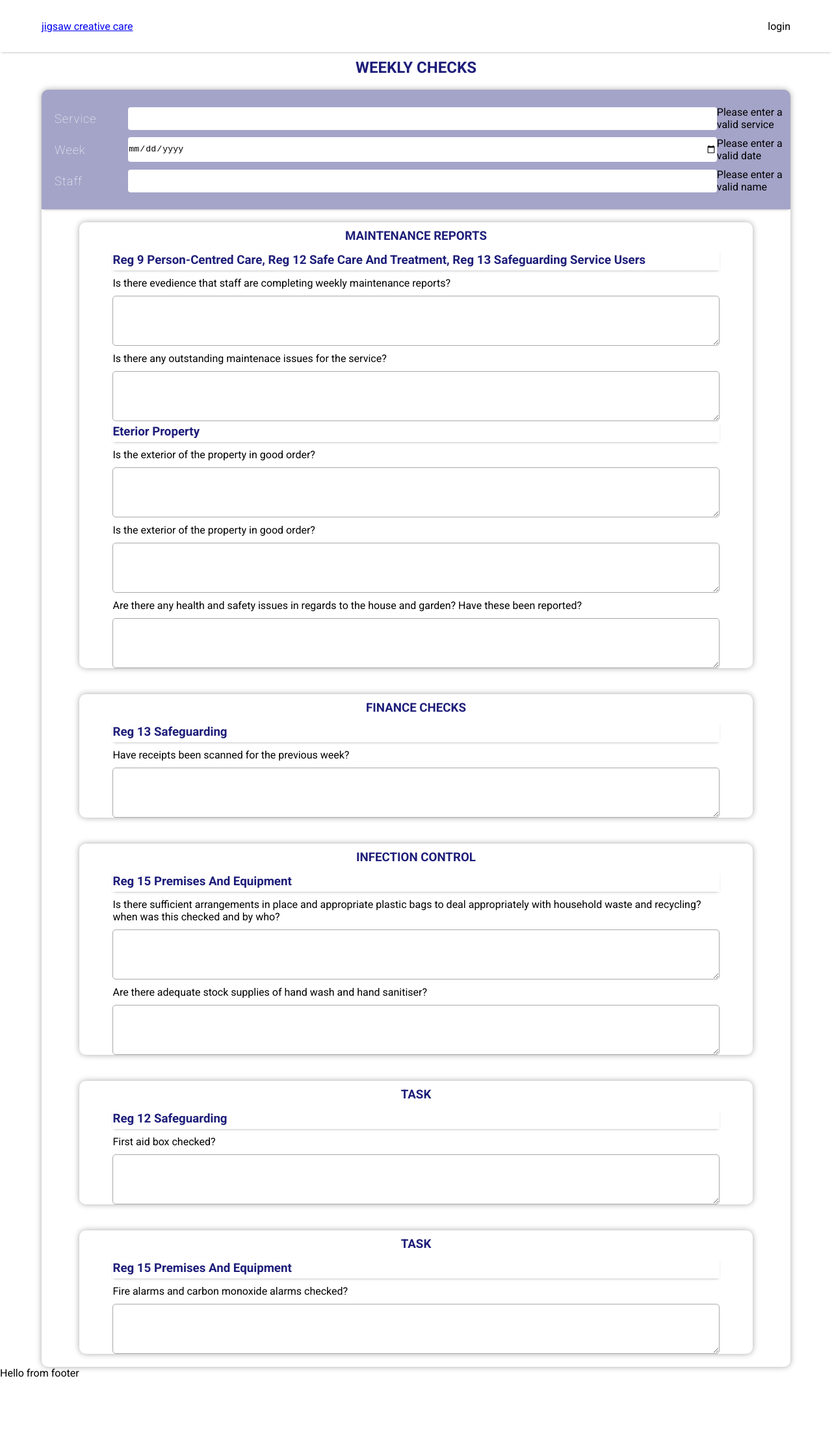
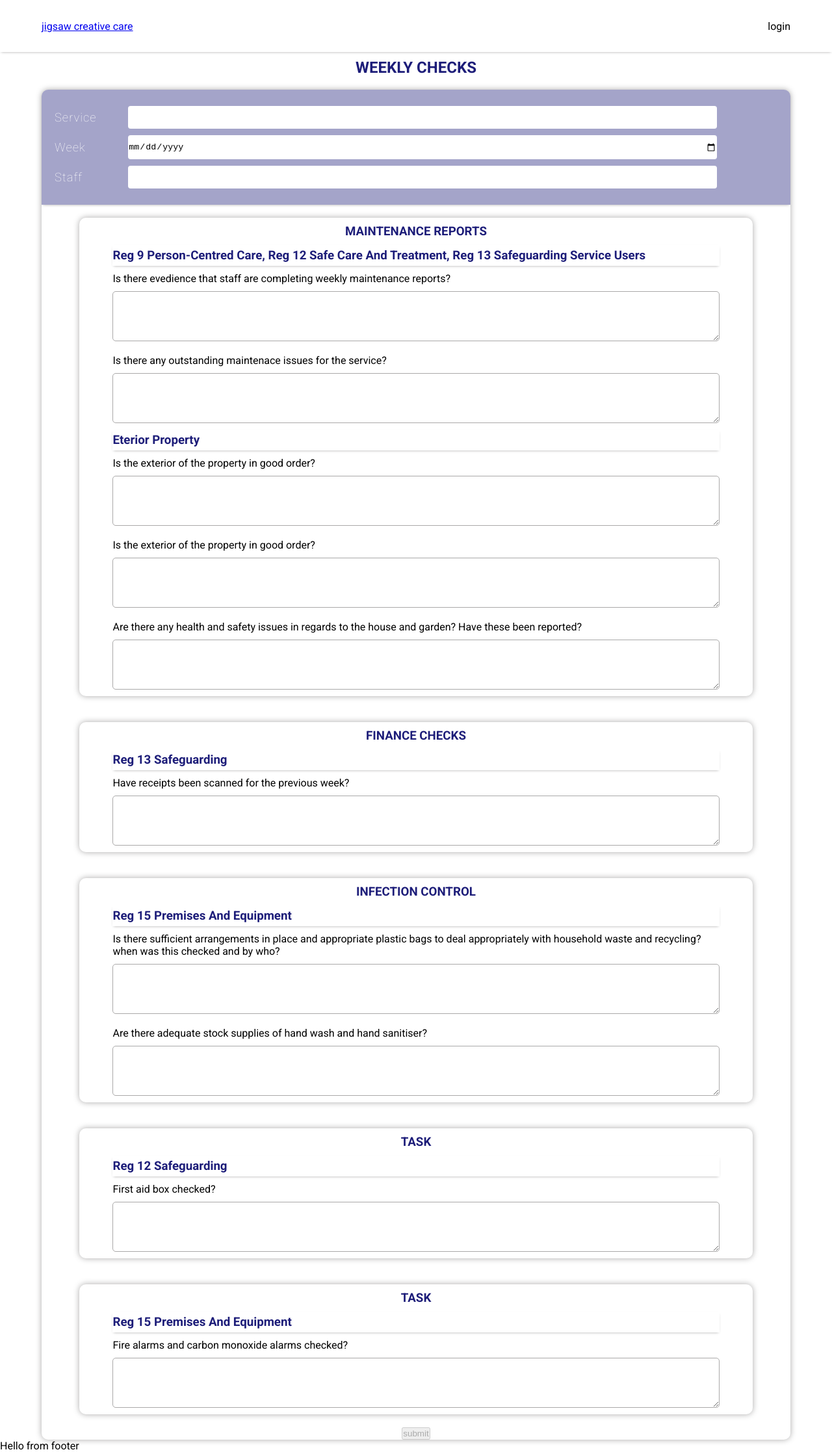
Before and after one commit to Milad64sh/handover-app, a React (Create React App) app: page /weekly-handover in a window 1280 px wide. Shown: the whole page at 65% size. Before the commit the page ends 2122 px from the top, so only its background shows below. Built offline with nearby package versions, Linux system fonts and the light colour scheme.

Commit message:
form and input handling

```diff
--- a/src/App.js
+++ b/src/App.js
@@ -13,6 +13,7 @@ import WeeklyForm from './places/pages/WeeklyForm.jsx';
 import MonthlyForm from './places/pages/MonthlyForm.jsx';
 import Footer from './places/components/Footer.jsx';
 import Users from './user/components/pages/Users.js';
+import UpdateWeeklyForm from './places/pages/UpdateWeeklyForm.jsx';
 
 function App() {
   return (
@@ -23,6 +24,10 @@ function App() {
         <Route path='/home' element={<Home />} />
         <Route path='/daily-handover' element={<DailyForm />} />
         <Route path='/weekly-handover' element={<WeeklyForm />} />
+        <Route
+          path='/weekly-handover/:weeklyHandoverId'
+          element={<UpdateWeeklyForm />}
+        />
         <Route path='/monthly-handover' element={<MonthlyForm />} />
         <Route path='*' element={<Navigate to='/' replace />} />
       </Routes>
--- a/src/places/pages/WeeklyForm.jsx
+++ b/src/places/pages/WeeklyForm.jsx
@@ -1,42 +1,117 @@
-import React from 'react';
+import React, { useCallback, useReducer } from 'react';
 
 import Input from '../../shared/components/formElements/Input';
+import {
+  VALIDATOR_MINLENGTH,
+  VALIDATOR_REQUIRE,
+} from '../../shared/util/validators';
+import Textarea from '../../shared/components/formElements/Textarea';
+import { useForm } from '../../shared/hooks/form-hook';
 import styles from './weeklyForm.module.scss';
-import Textarea from '../../shared/components/formElements/Textarea';
 
 const WeeklyForm = () => {
+  const [formState, inputHandler] = useForm({
+    service: {
+      value: '',
+      isValid: false,
+    },
+    week: {
+      value: '',
+      isValid: false,
+    },
+    staff: {
+      value: '',
+      isValid: false,
+    },
+    question_1: {
+      value: '',
+      isValid: false,
+    },
+    question_2: {
+      value: '',
+      isValid: false,
+    },
+    question_3: {
+      value: '',
+      isValid: false,
+    },
+    question_4: {
+      value: '',
+      isValid: false,
+    },
+    question_5: {
+      value: '',
+      isValid: false,
+    },
+    question_6: {
+      value: '',
+      isValid: false,
+    },
+    question_7: {
+      value: '',
+      isValid: false,
+    },
+    question_8: {
+      value: '',
+      isValid: false,
+    },
+    question_9: {
+      value: '',
+      isValid: false,
+    },
+    question_10: {
+      value: '',
+      isValid: false,
+    },
+  });
+
+  const formSubmitHandler = (event) => {
+    event.preventDefault();
+    console.log(formState.inputs);
+  };
+
   return (
     <div className={styles.container}>
       <div className={styles.container__title}>
         <h2>weekly checks</h2>
       </div>
-      <form action='' className={styles.container__form}>
+      <form
+        action=''
+        className={styles.container__form}
+        onSubmit={formSubmitHandler}
+      >
         <div className={styles.container__form__general}>
           <div className={styles.container__form__general__item}>
             <Input
+              id='service'
               element='input'
               type='text'
               label='Service'
-              validators={[]}
-              errorText='Please enter a valid service'
+              validators={[VALIDATOR_REQUIRE()]}
+              // errorText='Please enter a valid service'
+              onInput={inputHandler}
             />
           </div>
           <div className={styles.container__form__general__item}>
             <Input
+              id='week'
               element='input'
               type='date'
               label='Week'
-              validators={[]}
-              errorText='Please enter a valid date'
+              validators={[VALIDATOR_REQUIRE()]}
+              // errorText='Please enter a valid date'
+              onInput={inputHandler}
             />
           </div>
           <div className={styles.container__form__general__item}>
             <Input
+              id='staff'
               element='input'
               type='text'
               label='Staff'
-              validators={[]}
-              errorText='Please enter a valid name'
+              validators={[VALIDATOR_REQUIRE()]}
+              // errorText='Please enter a valid name'
+              onInput={inputHandler}
             />
           </div>
         </div>
@@ -63,16 +138,24 @@ const WeeklyForm = () => {
               </div>
 
               <Textarea
+                id='question_1'
                 element='textarea'
                 type='text'
+                validators={[VALIDATOR_MINLENGTH(10)]}
+                onInput={inputHandler}
                 label='Is there evedience that staff are completing weekly
                   maintenance reports?'
+                // errorText='Please explain in more detail'
               />
 
               <Textarea
+                id='question_2'
                 element='textarea'
                 type='text'
+                validators={[VALIDATOR_MINLENGTH(10)]}
+                onInput={inputHandler}
                 label='Is there any outstanding maintenace issues for the service?'
+                // errorText='Please explain in more detail'
               />
             </div>
             <div
@@ -89,21 +172,33 @@ const WeeklyForm = () => {
               </div>
 
               <Textarea
+                id='question_3'
                 element='textarea'
                 type='text'
+                validators={[VALIDATOR_MINLENGTH(10)]}
+                onInput={inputHandler}
                 label='Is the exterior of the property in good order?'
+                // errorText='Please explain in more detail'
               />
 
               <Textarea
+                id='question_4'
                 element='textarea'
                 type='text'
+                validators={[VALIDATOR_MINLENGTH(10)]}
+                onInput={inputHandler}
                 label='Is the exterior of the property in good order?'
+                // errorText='Please explain in more detail'
               />
               <Textarea
+                id='question_5'
                 element='textarea'
                 type='text'
+                validators={[VALIDATOR_MINLENGTH(10)]}
+                onInput={inputHandler}
                 label='Are there any health and safety issues in regards to the house
                   and garden? Have these been reported?'
+                // errorText='Please explain in more detail'
               />
             </div>
           </div>
@@ -128,9 +223,13 @@ const WeeklyForm = () => {
                 <h3>Reg 13 Safeguarding</h3>
               </div>
               <Textarea
+                id='question_6'
                 element='textarea'
                 type='text'
+                validators={[VALIDATOR_MINLENGTH(10)]}
+                onInput={inputHandler}
                 label='Have receipts been scanned for the previous week?'
+                // errorText='Please explain in more detail'
               />
             </div>
           </div>
@@ -155,17 +254,25 @@ const WeeklyForm = () => {
                 <h3>Reg 15 premises and equipment</h3>
               </div>
               <Textarea
+                id='question_7'
                 element='textarea'
                 type='text'
+                validators={[VALIDATOR_MINLENGTH(10)]}
+                onInput={inputHandler}
                 label='Is there sufficient arrangements in place and appropriate
                   plastic bags to deal appropriately with household waste and
                   recycling? when was this checked and by who?'
+                // errorText='Please explain in more detail'
               />
               <Textarea
+                id='question_8'
                 element='textarea'
                 type='text'
+                validators={[VALIDATOR_MINLENGTH(10)]}
+                onInput={inputHandler}
                 label='Are there adequate stock supplies of hand wash and hand
                   sanitiser?'
+                // errorText='Please explain in more detail'
               />
             </div>
           </div>
@@ -190,9 +297,13 @@ const WeeklyForm = () => {
                 <h3>Reg 12 Safeguarding</h3>
               </div>
               <Textarea
+                id='question_9'
                 element='textarea'
                 type='text'
+                validators={[VALIDATOR_MINLENGTH(10)]}
+                onInput={inputHandler}
                 label='First aid box checked?'
+                // errorText='Please explain in more detail'
               />
             </div>
           </div>
@@ -217,13 +328,20 @@ const WeeklyForm = () => {
                 <h3>Reg 15 Premises and equipment</h3>
               </div>
               <Textarea
+                id='question_10'
                 element='textarea'
                 type='text'
+                validators={[VALIDATOR_MINLENGTH(10)]}
+                onInput={inputHandler}
                 label='Fire alarms and carbon monoxide alarms checked?'
+                // errorText='Please explain in more detail'
               />
             </div>
           </div>
         </div>
+        <button type='submit' disabled={!formState.isValid}>
+          submit
+        </button>
       </form>
     </div>
   );
--- a/src/shared/components/formElements/Input.jsx
+++ b/src/shared/components/formElements/Input.jsx
@@ -1,5 +1,6 @@
-import React, { useReducer } from 'react';
+import React, { useEffect, useReducer } from 'react';
 
+import { validate } from '../../util/validators';
 import styles from './input.module.scss';
 
 const inputReducer = (state, action) => {
@@ -8,8 +9,14 @@ const inputReducer = (state, action) => {
       return {
         ...state,
         value: action.val,
-        isValid: true,
+        isValid: validate(action.val, action.validators),
       };
+    case 'TOUCH': {
+      return {
+        ...state,
+        isTouched: true,
+      };
+    }
     default:
       return state;
   }
@@ -17,24 +24,45 @@ const inputReducer = (state, action) => {
 
 const Input = (props) => {
   const [inputState, dispatch] = useReducer(inputReducer, {
-    value: '',
+    value: props.value || '',
     isValid: false,
+    isTouched: props.valid || false,
   });
+
+  const { id, onInput } = props;
+  const { value, isValid } = inputState;
+
+  useEffect(() => {
+    props.onInput(id, value, isValid);
+  }, [id, value, isValid, onInput]);
   const changeHandler = (event) => {
-    dispatch({ type: 'CHANGE', val: event.target.value });
+    dispatch({
+      type: 'CHANGE',
+      val: event.target.value,
+      validators: props.validators,
+    });
   };
+
+  // const touchHandler = () => {
+  //   dispatch({
+  //     type: 'TOUCH',
+  //   });
+  // };
   const element = props.element === 'input' && (
     <input
       id={props.id}
       type={props.type}
       placeholder={props.placeholder}
       onChange={changeHandler}
+      // onBlur={touchHandler}
       value={inputState.value}
     />
   );
   return (
     <div
-      className={`${styles.container} ${!inputState.isValid && styles.invalid}`}
+      className={`${styles.container} ${
+        !inputState.isValid && inputState.isTouched && styles.invalid
+      }`}
     >
       <label htmlFor={props.id}>{props.label}</label>
       {element}
--- a/src/shared/components/formElements/Textarea.jsx
+++ b/src/shared/components/formElements/Textarea.jsx
@@ -1,4 +1,6 @@
-import React, { useReducer } from 'react';
+import React, { useReducer, useEffect } from 'react';
+
+import { validate } from '../../util/validators';
 import styles from './textarea.module.scss';
 
 const inputReducer = (state, action) => {
@@ -7,8 +9,15 @@ const inputReducer = (state, action) => {
       return {
         ...state,
         value: action.val,
-        isValid: true,
+        isValid: validate(action.val, action.validators),
       };
+    case 'TOUCH': {
+      return {
+        ...state,
+        isTouched: true,
+      };
+    }
+
     default:
       return state;
   }
@@ -18,22 +27,47 @@ const Textarea = (props) => {
   const [inputState, dispatch] = useReducer(inputReducer, {
     value: '',
     isValid: false,
+    isTouched: false,
   });
+
+  const { id, onInput } = props;
+  const { value, isValid } = inputState;
+
+  useEffect(() => {
+    props.onInput(id, value, isValid);
+  }, [id, value, isValid, onInput]);
+
   const changeHandler = (event) => {
-    dispatch({ type: 'CHANGE', val: event.target.value });
+    dispatch({
+      type: 'CHANGE',
+      val: event.target.value,
+      validators: props.validators,
+    });
   };
+  // VALIDATE INPUT ON SUBMIT
+  // const touchHandler = () => {
+  //   dispatch({
+  //     type: 'TOUCH',
+  //   });
+  // };
+
   const element = props.element === 'textarea' && (
     <textarea
       id={props.id}
       rows={props.rows || 5}
       columns={props.column || 30}
       onChange={changeHandler}
+      // onBlur={touchHandler}
       value={inputState.value}
     />
   );
 
   return (
-    <div className={`${styles.container}`}>
+    <div
+      className={`${styles.container} ${
+        !inputState.isValid && inputState.isTouched && styles.invalid
+      }`}
+    >
       <label htmlFor={props.id}>{props.label}</label>
       {element}
     </div>
--- a/src/shared/components/formElements/textarea.module.scss
+++ b/src/shared/components/formElements/textarea.module.scss
@@ -15,4 +15,10 @@
     border: 1px solid $--light-grey;
     width: 100%;
   }
+  textarea:last-child {
+    margin-bottom: 10px;
+  }
+  .inValid {
+    border: 1px solid red;
+  }
 }
--- /dev/null
+++ b/src/shared/hooks/form-hook.jsx
@@ -0,0 +1,42 @@
+import { useCallback, useReducer } from 'react';
+
+const formReducer = (state, action) => {
+  switch (action.type) {
+    case 'INPUT_CHANGE':
+      let formIsValid = true;
+      for (const inputId in state.inputs) {
+        if (inputId === action.inputId) {
+          formIsValid = formIsValid && action.isValid;
+        } else {
+          formIsValid = formIsValid && state.inputs[inputId].isValid;
+        }
+      }
+      return {
+        ...state,
+        inputs: {
+          ...state.inputs,
+          [action.inputId]: { value: action.value, isValid: action.isValid },
+        },
+        isValid: formIsValid,
+      };
+
+    default:
+      return state;
+  }
+};
+
+export const useForm = (initialInputs, initialFormValidity) => {
+  const [formState, dispatch] = useReducer(formReducer, {
+    inputs: initialInputs,
+    isValid: initialFormValidity,
+  });
+  const inputHandler = useCallback((id, value, isValid) => {
+    dispatch({
+      type: 'INPUT_CHANGE',
+      value: value,
+      isValid: isValid,
+      inputId: id,
+    });
+  }, []);
+  return [formState, inputHandler];
+};
--- /dev/null
+++ b/src/shared/util/validators.js
@@ -0,0 +1,46 @@
+const VALIDATOR_TYPE_REQUIRE = 'REQUIRE';
+const VALIDATOR_TYPE_MINLENGTH = 'MINLENGTH';
+const VALIDATOR_TYPE_MAXLENGTH = 'MAXLENGTH';
+const VALIDATOR_TYPE_MIN = 'MIN';
+const VALIDATOR_TYPE_MAX = 'MAX';
+const VALIDATOR_TYPE_EMAIL = 'EMAIL';
+const VALIDATOR_TYPE_FILE = 'FILE';
+
+export const VALIDATOR_REQUIRE = () => ({ type: VALIDATOR_TYPE_REQUIRE });
+export const VALIDATOR_FILE = () => ({ type: VALIDATOR_TYPE_FILE });
+export const VALIDATOR_MINLENGTH = val => ({
+  type: VALIDATOR_TYPE_MINLENGTH,
+  val: val
+});
+export const VALIDATOR_MAXLENGTH = val => ({
+  type: VALIDATOR_TYPE_MAXLENGTH,
+  val: val
+});
+export const VALIDATOR_MIN = val => ({ type: VALIDATOR_TYPE_MIN, val: val });
+export const VALIDATOR_MAX = val => ({ type: VALIDATOR_TYPE_MAX, val: val });
+export const VALIDATOR_EMAIL = () => ({ type: VALIDATOR_TYPE_EMAIL });
+
+export const validate = (value, validators) => {
+  let isValid = true;
+  for (const validator of validators) {
+    if (validator.type === VALIDATOR_TYPE_REQUIRE) {
+      isValid = isValid && value.trim().length > 0;
+    }
+    if (validator.type === VALIDATOR_TYPE_MINLENGTH) {
+      isValid = isValid && value.trim().length >= validator.val;
+    }
+    if (validator.type === VALIDATOR_TYPE_MAXLENGTH) {
+      isValid = isValid && value.trim().length <= validator.val;
+    }
+    if (validator.type === VALIDATOR_TYPE_MIN) {
+      isValid = isValid && +value >= validator.val;
+    }
+    if (validator.type === VALIDATOR_TYPE_MAX) {
+      isValid = isValid && +value <= validator.val;
+    }
+    if (validator.type === VALIDATOR_TYPE_EMAIL) {
+      isValid = isValid && /^\S+@\S+\.\S+$/.test(value);
+    }
+  }
+  return isValid;
+};
```
Also changed, not shown: src/places/pages/UpdateWeeklyForm.jsx (added, +12 -0 lines), src/places/pages/updateWeeklyForm.module.scss (added).
